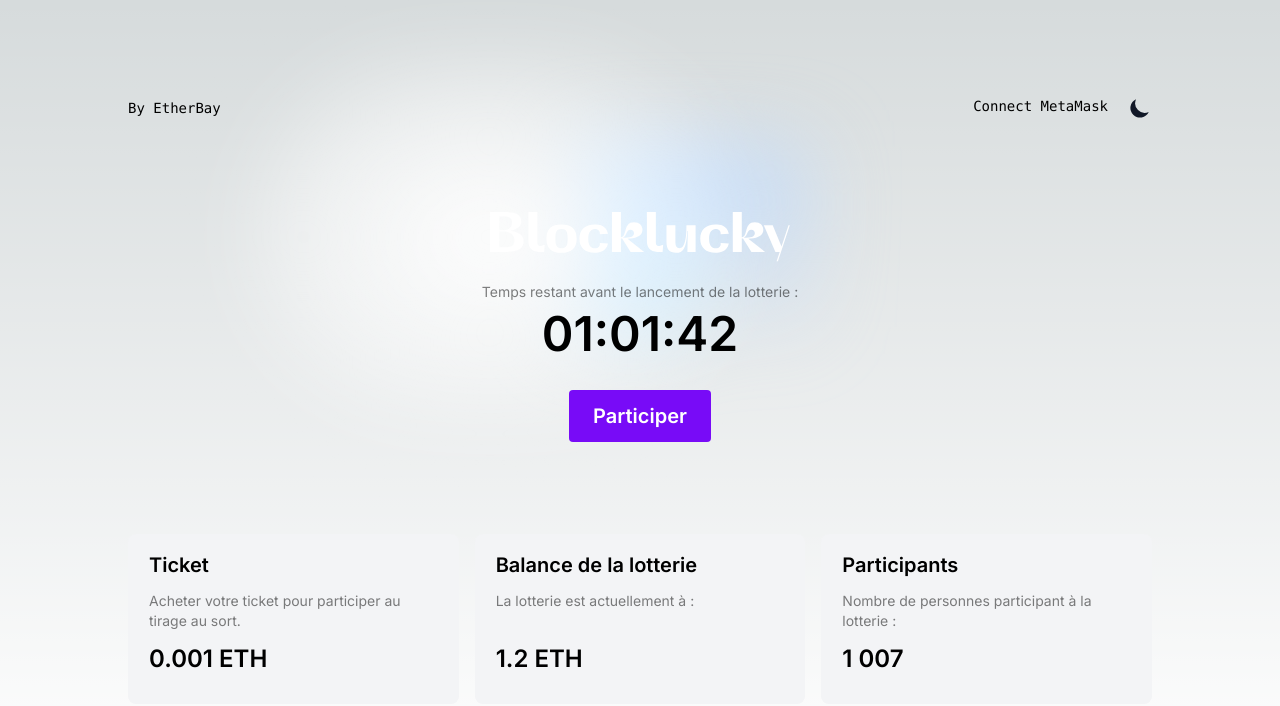
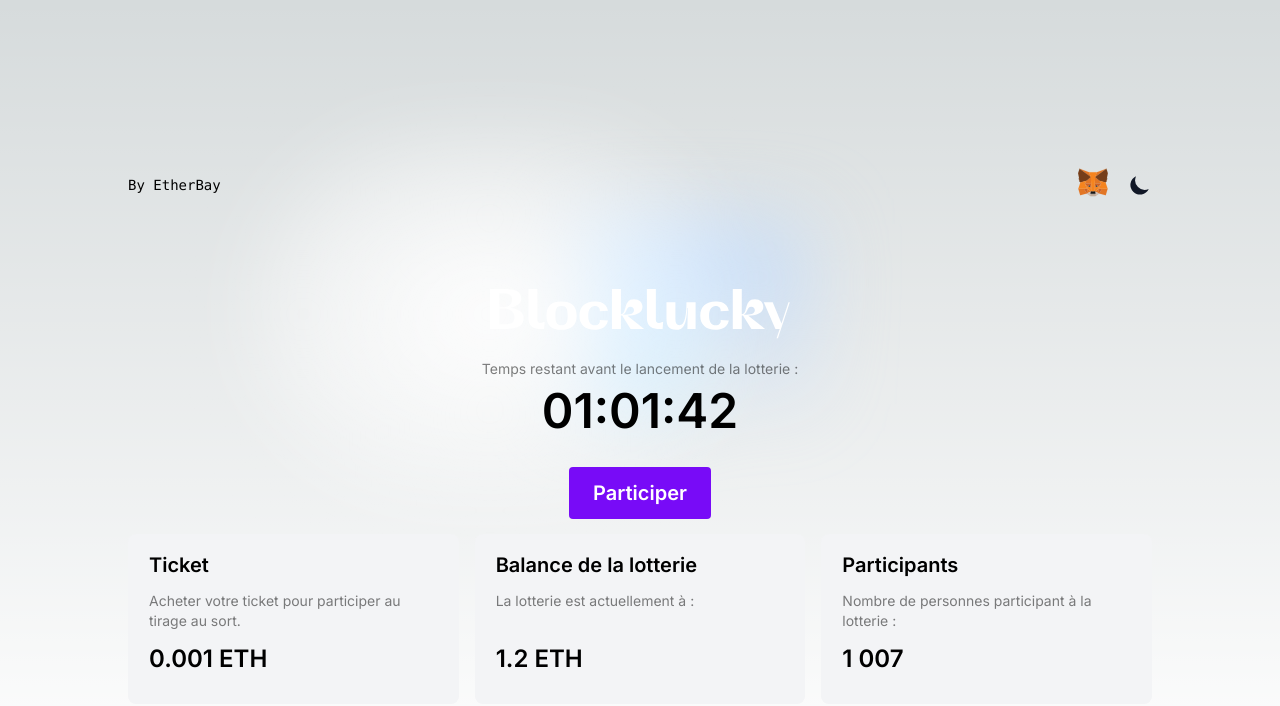
Before and after one commit to Capu-200/BlockLucky, a Next.js app in the folder lottery/: page / in a window 1280 px wide. Shown: the top 706 px of the page. Built offline with nearby package versions, Linux system fonts and the light colour scheme.

Commit message:
connexion metamask

```diff
--- a/lottery/components/MetaMaskTatumButton.js
+++ b/lottery/components/MetaMaskTatumButton.js
@@ -7,11 +7,44 @@ const { connectMetaMask, account } = useMetaMaskTatum();
 
 return (
 <div>
-{account ? (
+{/* {account ? (
 <div>Connected to: {account}</div>
 ) : (
 <button onClick={connectMetaMask}>Connect MetaMask</button>
-)}
+)} */}
+<button onClick={connectMetaMask}>
+    <svg width="30" height="173" viewBox="0 0 186 173" fill="none" xmlns="http://www.w3.org/2000/svg">
+        <path d="M175.973 1L103.893 54.4755L117.28 22.9262L175.973 1Z" fill="#E17726" stroke="#E17726" stroke-width="0.712817" stroke-linecap="round" stroke-linejoin="round"/>
+        <path d="M9.7439 1L81.1681 54.9816L68.4372 22.9262L9.7439 1Z" fill="#E27625" stroke="#E27625" stroke-width="0.712817" stroke-linecap="round" stroke-linejoin="round"/>
+        <path d="M150.062 124.966L130.887 154.348L171.917 165.632L183.643 125.615L150.062 124.966Z" fill="#E27625" stroke="#E27625" stroke-width="0.712817" stroke-linecap="round" stroke-linejoin="round"/>
+        <path d="M2.14526 125.615L13.7998 165.632L54.8295 154.348L35.7261 124.966L2.14526 125.615Z" fill="#E27625" stroke="#E27625" stroke-width="0.712817" stroke-linecap="round" stroke-linejoin="round"/>
+        <path d="M52.5842 75.3183L41.1506 92.6183L81.824 94.4289L80.4482 50.6406L52.5842 75.3183Z" fill="#E27625" stroke="#E27625" stroke-width="0.712817" stroke-linecap="round" stroke-linejoin="round"/>
+        <path d="M133.133 75.3183L104.834 50.1345L103.893 94.4289L144.566 92.6183L133.133 75.3183Z" fill="#E27625" stroke="#E27625" stroke-width="0.712817" stroke-linecap="round" stroke-linejoin="round"/>
+        <path d="M54.8296 154.348L79.3648 142.401L58.2297 125.907L54.8296 154.348Z" fill="#E27625" stroke="#E27625" stroke-width="0.712817" stroke-linecap="round" stroke-linejoin="round"/>
+        <path d="M106.352 142.401L130.887 154.348L127.487 125.907L106.352 142.401Z" fill="#E27625" stroke="#E27625" stroke-width="0.712817" stroke-linecap="round" stroke-linejoin="round"/>
+        <path d="M130.887 154.348L106.352 142.401L108.305 158.397L108.091 165.126L130.887 154.348Z" fill="#D5BFB2" stroke="#D5BFB2" stroke-width="0.712817" stroke-linecap="round" stroke-linejoin="round"/>
+        <path d="M54.8296 154.348L77.6255 165.126L77.4829 158.397L79.3648 142.401L54.8296 154.348Z" fill="#D5BFB2" stroke="#D5BFB2" stroke-width="0.712817" stroke-linecap="round" stroke-linejoin="round"/>
+        <path d="M78.0603 115.336L57.6523 109.334L72.0512 102.747L78.0603 115.336Z" fill="#233447" stroke="#233447" stroke-width="0.712817" stroke-linecap="round" stroke-linejoin="round"/>
+        <path d="M107.656 115.336L113.666 102.747L128.136 109.334L107.656 115.336Z" fill="#233447" stroke="#233447" stroke-width="0.712817" stroke-linecap="round" stroke-linejoin="round"/>
+        <path d="M54.8296 154.348L58.3723 124.966L35.7261 125.615L54.8296 154.348Z" fill="#CC6228" stroke="#CC6228" stroke-width="0.712817" stroke-linecap="round" stroke-linejoin="round"/>
+        <path d="M127.344 124.966L130.887 154.348L150.062 125.615L127.344 124.966Z" fill="#CC6228" stroke="#CC6228" stroke-width="0.712817" stroke-linecap="round" stroke-linejoin="round"/>
+        <path d="M144.566 92.6183L103.893 94.4289L107.656 115.336L113.666 102.747L128.136 109.334L144.566 92.6183Z" fill="#CC6228" stroke="#CC6228" stroke-width="0.712817" stroke-linecap="round" stroke-linejoin="round"/>
+        <path d="M57.6524 109.334L72.0512 102.747L78.0603 115.336L81.824 94.4289L41.1506 92.6183L57.6524 109.334Z" fill="#CC6228" stroke="#CC6228" stroke-width="0.712817" stroke-linecap="round" stroke-linejoin="round"/>
+        <path d="M41.1506 92.6183L58.2297 125.907L57.6524 109.334L41.1506 92.6183Z" fill="#E27525" stroke="#E27525" stroke-width="0.712817" stroke-linecap="round" stroke-linejoin="round"/>
+        <path d="M128.136 109.334L127.487 125.907L144.566 92.6183L128.136 109.334Z" fill="#E27525" stroke="#E27525" stroke-width="0.712817" stroke-linecap="round" stroke-linejoin="round"/>
+        <path d="M81.824 94.4289L78.0603 115.336L82.8362 140.014L83.8484 107.523L81.824 94.4289Z" fill="#E27525" stroke="#E27525" stroke-width="0.712817" stroke-linecap="round" stroke-linejoin="round"/>
+        <path d="M103.893 94.4289L101.94 107.452L102.881 140.014L107.656 115.336L103.893 94.4289Z" fill="#E27525" stroke="#E27525" stroke-width="0.712817" stroke-linecap="round" stroke-linejoin="round"/>
+        <path d="M107.656 115.336L102.881 140.014L106.352 142.401L127.487 125.907L128.136 109.334L107.656 115.336Z" fill="#F5841F" stroke="#F5841F" stroke-width="0.712817" stroke-linecap="round" stroke-linejoin="round"/>
+        <path d="M57.6523 109.334L58.2297 125.907L79.3647 142.401L82.8362 140.014L78.0603 115.336L57.6523 109.334Z" fill="#F5841F" stroke="#F5841F" stroke-width="0.712817" stroke-linecap="round" stroke-linejoin="round"/>
+        <path d="M108.091 165.126L108.305 158.397L106.502 156.807H79.2151L77.4829 158.397L77.6255 165.126L54.8296 154.348L62.7918 160.856L79.0012 172.076H106.716L122.925 160.856L130.887 154.348L108.091 165.126Z" fill="#C0AC9D" stroke="#C0AC9D" stroke-width="0.712817" stroke-linecap="round" stroke-linejoin="round"/>
+        <path d="M106.352 142.401L102.881 140.014H82.8362L79.3648 142.401L77.4829 158.397L79.2151 156.808H106.502L108.305 158.397L106.352 142.401Z" fill="#161616" stroke="#161616" stroke-width="0.712817" stroke-linecap="round" stroke-linejoin="round"/>
+        <path d="M179.009 57.9541L185.09 28.4292L175.973 1L106.352 52.6721L133.133 75.3183L170.976 86.3955L179.302 76.6227L175.681 74.021L181.469 68.7319L177.056 65.2604L182.844 60.8481L179.009 57.9541Z" fill="#763E1A" stroke="#763E1A" stroke-width="0.712817" stroke-linecap="round" stroke-linejoin="round"/>
+        <path d="M0.626953 28.4292L6.77857 57.9541L2.87233 60.8481L8.6604 65.2604L4.24806 68.7319L10.0361 74.021L6.41503 76.6227L14.7407 86.3955L52.5842 75.3183L79.3647 52.6721L9.74389 1L0.626953 28.4292Z" fill="#763E1A" stroke="#763E1A" stroke-width="0.712817" stroke-linecap="round" stroke-linejoin="round"/>
+        <path d="M170.976 86.3955L133.133 75.3183L144.566 92.6183L127.487 125.907L150.062 125.615H183.643L170.976 86.3955Z" fill="#F5841F" stroke="#F5841F" stroke-width="0.712817" stroke-linecap="round" stroke-linejoin="round"/>
+        <path d="M52.5842 75.3183L14.7407 86.3955L2.14526 125.615H35.7261L58.2297 125.907L41.1506 92.6183L52.5842 75.3183Z" fill="#F5841F" stroke="#F5841F" stroke-width="0.712817" stroke-linecap="round" stroke-linejoin="round"/>
+        <path d="M103.893 94.4289L106.352 52.6721L117.279 22.9263H68.4373L79.3647 52.6721L81.824 94.4289L82.7649 107.595L82.8361 140.014H102.881L102.952 107.595L103.893 94.4289Z" fill="#F5841F" stroke="#F5841F" stroke-width="0.712817" stroke-linecap="round" stroke-linejoin="round"/>
+    </svg>
+</button>
 </div>
 );
 }
--- a/lottery/hooks/useMetaMaskTatum.tsx
+++ b/lottery/hooks/useMetaMaskTatum.tsx
@@ -11,5 +11,6 @@ network: Network.ETHEREUM
 const metamaskAccount = await tatum.walletProvider.use(MetaMask).getWallet();
 setAccount(metamaskAccount);
 };
+console.log(account);
 return { connectMetaMask, account };
 }
```
